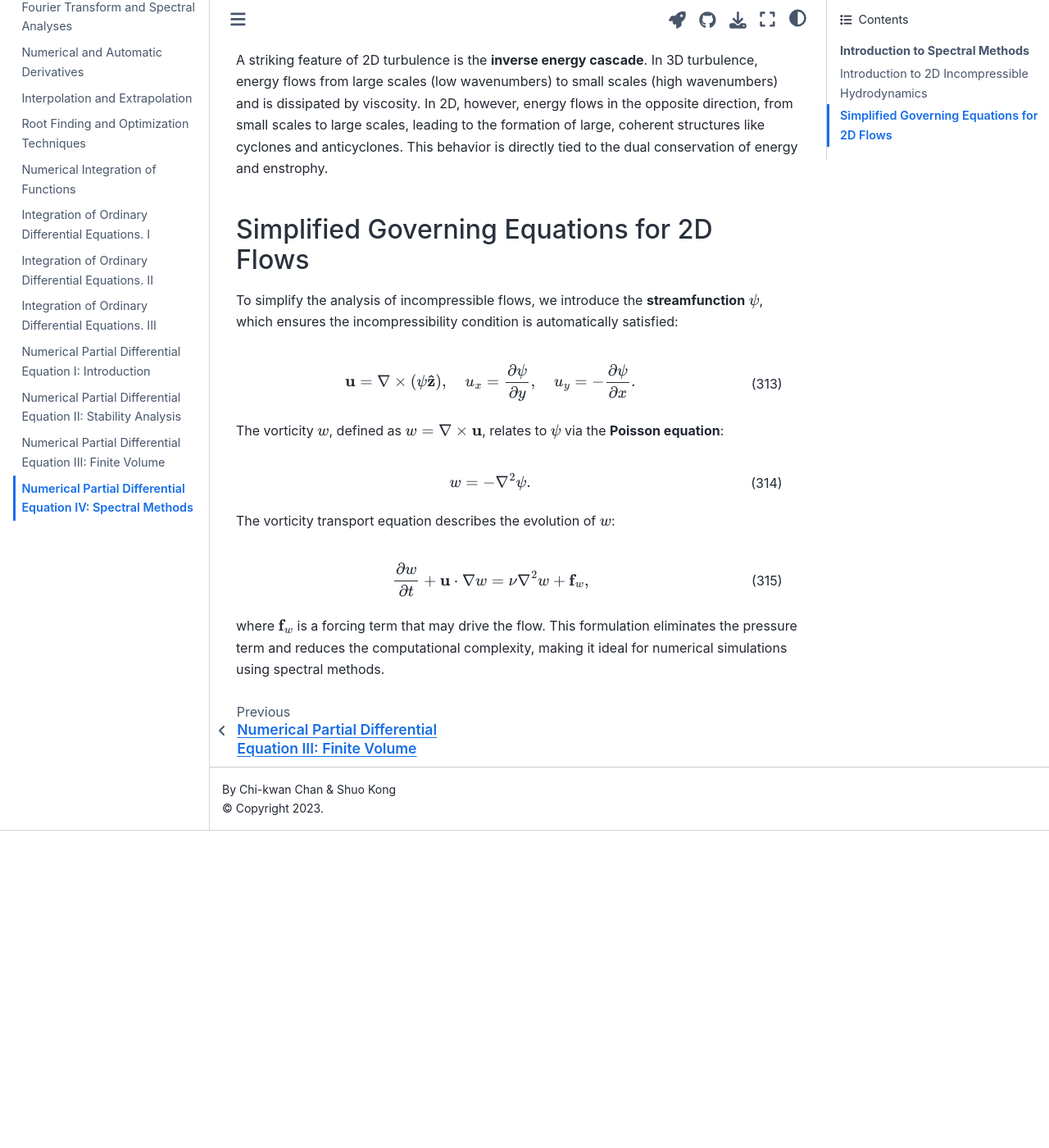
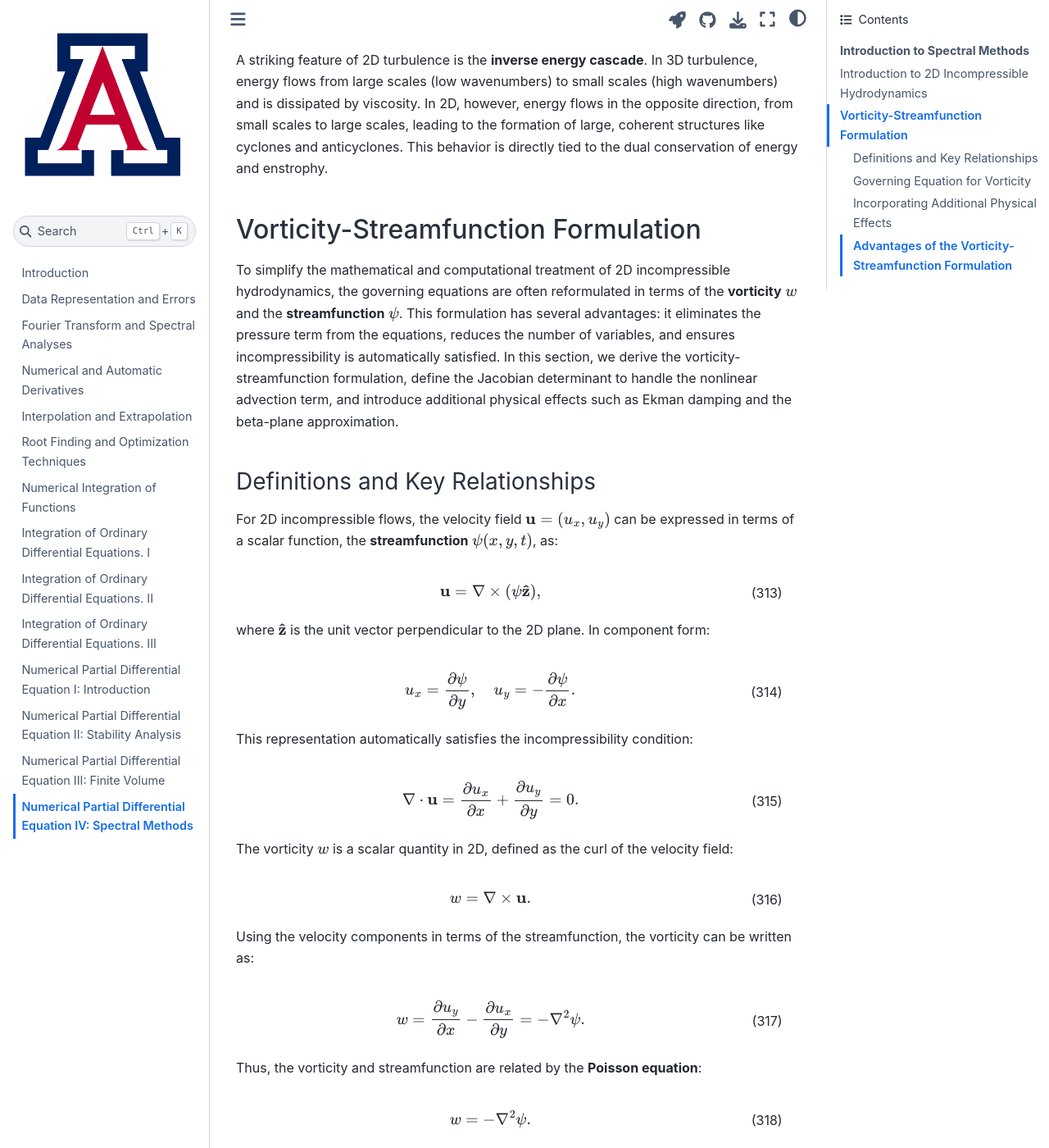
Before and after one commit to ua-2024q3-astr513/astr513, a Jupyter Book: the page built from docs/pde4.md, in a window 1280 px wide and 1400 px high, scrolled down 4102 px. Shown: the whole window at 82% size. Built offline with Jupyter Book 1.0.4 settings and Sphinx 7.4.7 and the Sphinx Book theme 1.1.4, drawn with Linux system fonts in a browser that asks for light colours; before the commit the page ends 5115 px from its top, so only the background shows below that; some of the changed text lies outside the part shown.

Commit message:
Elaborate the derivation of vorticity-streamfunction formulation

```diff
--- a/docs/pde4.md
+++ b/docs/pde4.md
@@ -158,21 +158,118 @@ This behavior is directly tied to the dual conservation of energy and enstrophy.
 
 +++
 
-## Simplified Governing Equations for 2D Flows
+## Vorticity-Streamfunction Formulation
 
-To simplify the analysis of incompressible flows, we introduce the **streamfunction** $\psi$, which ensures the incompressibility condition is automatically satisfied:
+To simplify the mathematical and computational treatment of 2D incompressible hydrodynamics, the governing equations are often reformulated in terms of the **vorticity** $w$ and the **streamfunction** $\psi$.
+This formulation has several advantages: it eliminates the pressure term from the equations, reduces the number of variables, and ensures incompressibility is automatically satisfied.
+In this section, we derive the vorticity-streamfunction formulation, define the Jacobian determinant to handle the nonlinear advection term, and introduce additional physical effects such as Ekman damping and the beta-plane approximation.
+
++++
+
+### Definitions and Key Relationships
+
+For 2D incompressible flows, the velocity field $\mathbf{u} = (u_x, u_y)$ can be expressed in terms of a scalar function, the **streamfunction** $\psi(x, y, t)$, as:
 \begin{align}
-\mathbf{u} = \nabla \times (\psi \mathbf{\hat{z}}), \quad u_x = \frac{\partial \psi}{\partial y}, \quad u_y = -\frac{\partial \psi}{\partial x}.
+\mathbf{u} = \nabla \times (\psi \mathbf{\hat{z}}),
+\end{align}
+where $\mathbf{\hat{z}}$ is the unit vector perpendicular to the 2D plane.
+In component form:
+\begin{align}
+u_x = \frac{\partial \psi}{\partial y}, \quad u_y = -\frac{\partial \psi}{\partial x}.
 \end{align}
 
-The vorticity $w$, defined as $w = \nabla \times \mathbf{u}$, relates to $\psi$ via the **Poisson equation**:
+This representation automatically satisfies the incompressibility condition:
+\begin{align}
+\nabla \cdot \mathbf{u} = \frac{\partial u_x}{\partial x} + \frac{\partial u_y}{\partial y} = 0.
+\end{align}
+
++++
+
+The vorticity $w$ is a scalar quantity in 2D, defined as the curl of the velocity field:
+\begin{align}
+w = \nabla \times \mathbf{u}.
+\end{align}
+
+Using the velocity components in terms of the streamfunction, the vorticity can be written as:
+\begin{align}
+w = \frac{\partial u_y}{\partial x} - \frac{\partial u_x}{\partial y} = -\nabla^2 \psi.
+\end{align}
+
+Thus, the vorticity and streamfunction are related by the **Poisson equation**:
 \begin{align}
 w = -\nabla^2 \psi.
 \end{align}
 
-The vorticity transport equation describes the evolution of $w$:
+This relationship allows the velocity field to be computed from the vorticity by solving the Poisson equation for $\psi$, and then taking derivatives of $\psi$ to find $u_x$ and $u_y$.
+
++++
+
+### Governing Equation for Vorticity
+
+The vorticity transport equation is derived from the incompressible Navier-Stokes equations.
+Taking the curl of the momentum equation eliminates the pressure gradient term, yielding:
 \begin{align}
 \frac{\partial w}{\partial t} + \mathbf{u} \cdot \nabla w = \nu \nabla^2 w + \mathbf{f}_w,
 \end{align}
+where:
+* $\mathbf{u} \cdot \nabla w$ represents the nonlinear advection of vorticity,
+* $\nu \nabla^2 w$ accounts for viscous diffusion,
+* $\mathbf{f}_w$ is the vorticity-specific forcing term.
 
-where $\mathbf{f}_w$ is a forcing term that may drive the flow. This formulation eliminates the pressure term and reduces the computational complexity, making it ideal for numerical simulations using spectral methods.
+The term $\mathbf{u} \cdot \nabla w$ can be expanded using the velocity components as:
+\begin{align}
+\mathbf{u} \cdot \nabla w = u_x \frac{\partial w}{\partial x} + u_y \frac{\partial w}{\partial y}.
+\end{align}
+
+By substituting $u_x$ and $u_y$ in terms of $\psi$, the nonlinear advection term is rewritten as the **Jacobian determinant**:
+\begin{align}
+J(\psi, w) = \frac{\partial \psi}{\partial x} \frac{\partial w}{\partial y} - \frac{\partial \psi}{\partial y} \frac{\partial w}{\partial x}.
+\end{align}
+Thus, the vorticity transport equation becomes:
+\begin{align}
+\frac{\partial w}{\partial t} - J(\psi, w) = \nu \nabla^2 w + \mathbf{f}_w.
+\end{align}
+
++++
+
+### Incorporating Additional Physical Effects
+
+**Ekman damping** models frictional effects caused by the interaction of the fluid with a boundary layer.
+It acts as a large-scale energy sink and is proportional to the vorticity:
+\begin{align}
+-\mu w,
+\end{align}
+where $\mu$ is the Ekman coefficient.
+Including this term in the vorticity transport equation gives:
+\begin{align}
+\frac{\partial w}{\partial t} - J(\psi, w) = \nu \nabla^2 w - \mu w + \mathbf{f}_w.
+\end{align}
+
+Ekman damping is particularly relevant in geophysical systems, where it represents energy dissipation due to the Earth's surface or ocean floors.
+
+The **$\beta$-plane approximation** models the variation of the Coriolis parameter $f$ with latitude.
+In the vorticity equation, this introduces a term proportional to the northward velocity component $u_y$:
+\begin{align}
+\beta u_y,
+\end{align}
+where $\beta$ is the linear expansion coefficient of the Coriolis parameter.
+Including this term in the vorticity transport equation gives:
+\begin{align}
+\frac{\partial w}{\partial t} - J(\psi, w) + \beta u_y = \nu \nabla^2 w - \mu w + \mathbf{f}_w.
+\end{align}
+
+The beta-plane term is crucial for studying large-scale atmospheric and oceanic dynamics, as it leads to phenomena such as Rossby waves and geostrophic turbulence.
+
+### Advantages of the Vorticity-Streamfunction Formulation
+
+1. **Elimination of Pressure:**
+   The pressure term, which requires solving an additional Poisson equation in the velocity-pressure formulation, is completely removed in the vorticity-streamfunction approach.
+
+2. **Reduced Number of Variables:**
+   By working with $w$ and $\psi$, the system is reduced to a single scalar equation for $w$ coupled with the Poisson equation for $\psi$.
+
+3. **Natural Compatibility with Spectral Methods:**
+   The vorticity-streamfunction formulation lends itself well to spectral methods. Derivatives of $w$ and $\psi$ are straightforward to compute in spectral space, and the Poisson equation becomes an algebraic equation.
+
+4. **Incorporation of Geophysical Effects:**
+   Ekman damping and the beta-plane approximation extend the applicability of the formulation to real-world problems in atmospheric and oceanic sciences.
```
